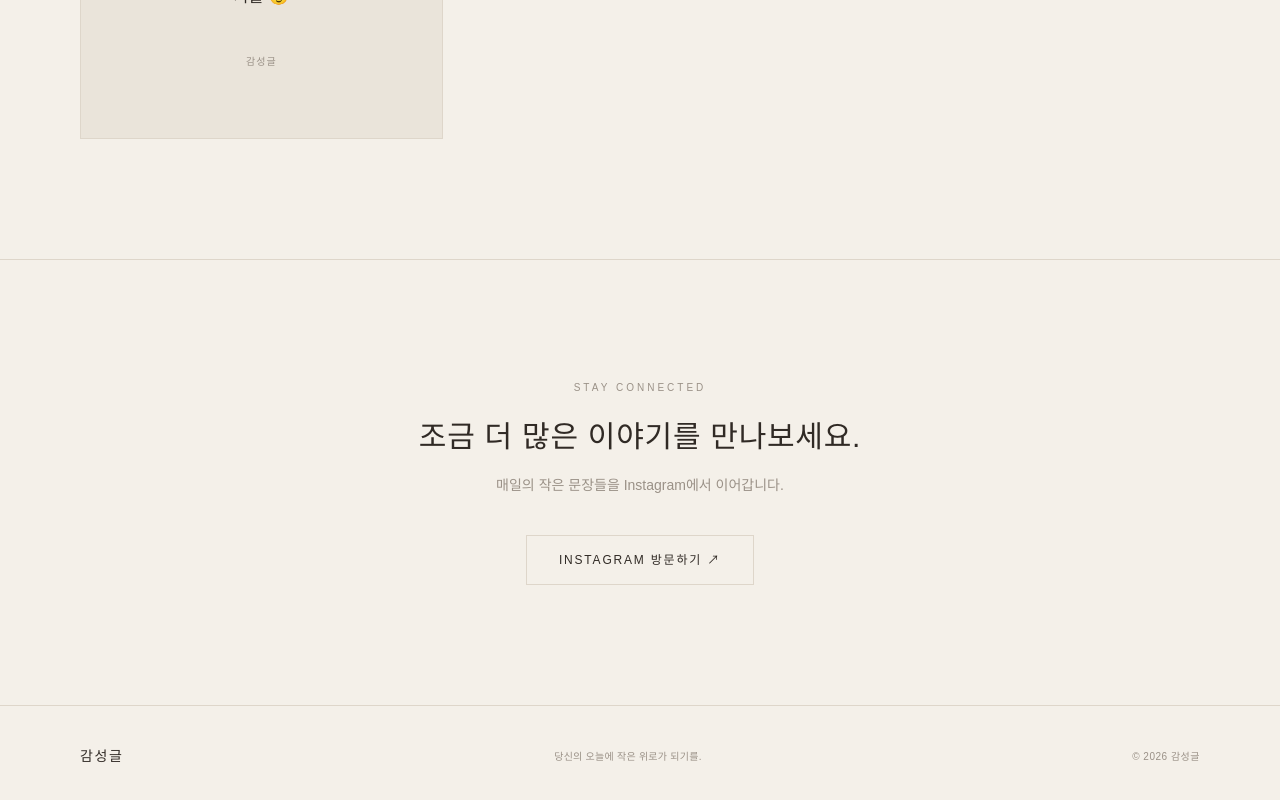
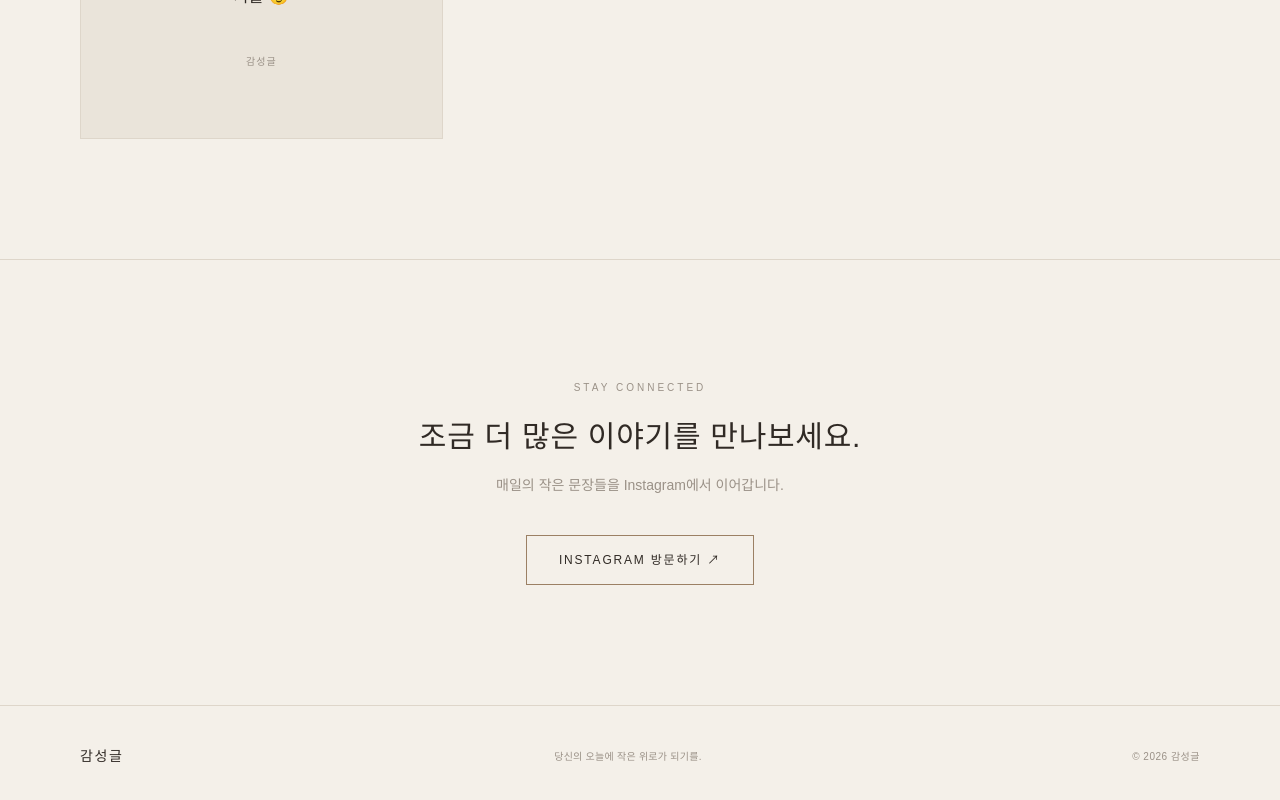
Before and after one commit to Lee-Dongwook/night.note__2, a Next.js app: page / in a window 1280 px wide. Shown: the part 1609-2409 px from the top of the page. Built offline with nearby package versions, Linux system fonts and the light colour scheme; no server answers.

Commit message:
fix: cta button hover

```diff
--- a/src/app/page.tsx
+++ b/src/app/page.tsx
@@ -18,7 +18,7 @@ export default async function Home() {
   return (
     <main>
       {/* Hero */}
-      <section className="container flex min-h-[680px] flex-col items-center justify-center text-center">
+      <section className="container flex min-h-170 flex-col items-center justify-center text-center">
         <p className="mb-10 text-[10px] tracking-[0.35em] text-muted">
           A LETTER TO YOURSELF
         </p>
@@ -136,7 +136,7 @@ export default async function Home() {
             href={SITE.instagram.url}
             target="_blank"
             rel="noopener noreferrer"
-            className="mt-10 border border-border px-8 py-4 text-xs tracking-[0.15em] transition-colors hover:border-foreground hover:bg-foreground hover:text-background"
+            className="mt-10 border border-accent px-8 py-4 text-xs tracking-[0.15em] text-accent transition-colors hover:border-accent hover:bg-accent hover:text-background"
           >
             INSTAGRAM 방문하기 ↗
           </a>
```
